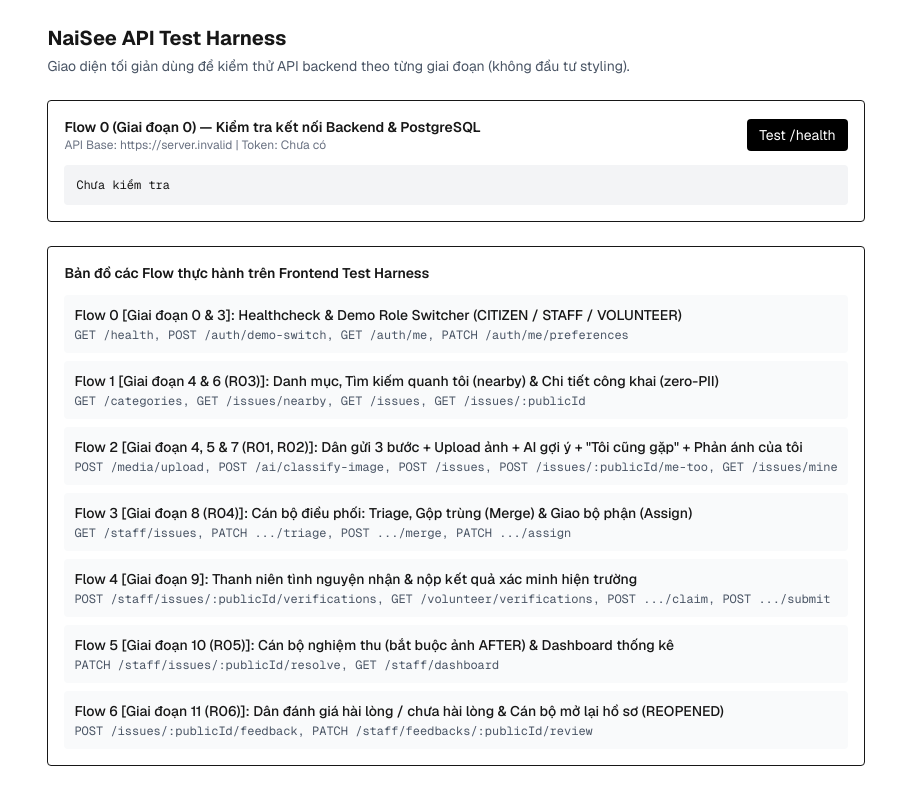
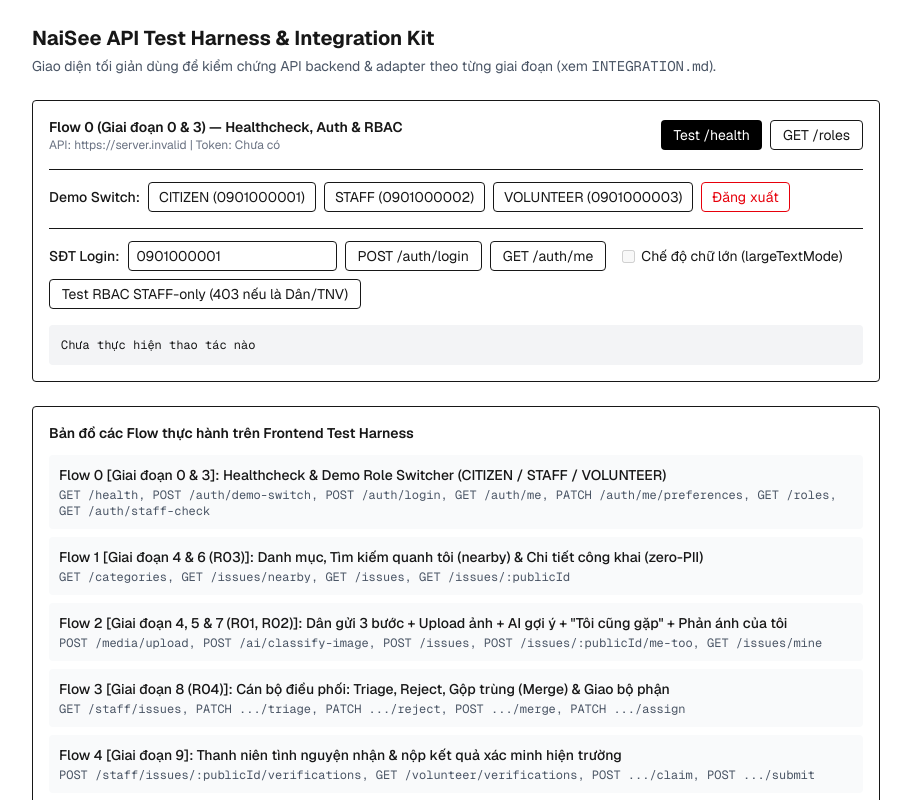
Before and after one commit to LainHash/naisee_frontend, a Next.js app: page / in a window 1280 px wide. Shown: the top 800 px of the page, without its empty margins (184-1095 px from the left). Built offline with nearby package versions, Linux system fonts and the light colour scheme; no server answers.

Commit message:
add auth

```diff
--- a/src/app/page.tsx
+++ b/src/app/page.tsx
@@ -1,42 +1,52 @@
 'use client';
 
-import { useState } from 'react';
-import { apiClient, getStoredToken } from '@/shared/api-client';
+import { useState, useSyncExternalStore } from 'react';
+import { toUiRole } from '@/adapters/domain.adapter';
+import type { BackendRoleName } from '@/contracts/api.types';
+import { authApi, type AuthUserDto } from '@/features/auth/api';
+import {
+  apiClient,
+  getStoredToken,
+  subscribeTokenChange,
+} from '@/shared/api-client';
 
-/**
- * Danh sách các flow thực hành sẽ được bổ sung dần theo từng giai đoạn triển khai Backend.
- * Mục tiêu: chỉ dùng form/button tối giản để test API contract & 5 luồng E2E (UI đẹp đã có sẵn riêng).
- */
 const TEST_FLOWS = [
   {
     id: 'Flow 0',
     stage: 'Giai đoạn 0 & 3',
     title: 'Healthcheck & Demo Role Switcher (CITIZEN / STAFF / VOLUNTEER)',
-    endpoints: 'GET /health, POST /auth/demo-switch, GET /auth/me, PATCH /auth/me/preferences',
+    endpoints:
+      'GET /health, POST /auth/demo-switch, POST /auth/login, GET /auth/me, PATCH /auth/me/preferences, GET /roles, GET /auth/staff-check',
   },
   {
     id: 'Flow 1',
     stage: 'Giai đoạn 4 & 6 (R03)',
-    title: 'Danh mục, Tìm kiếm quanh tôi (nearby) & Chi tiết công khai (zero-PII)',
-    endpoints: 'GET /categories, GET /issues/nearby, GET /issues, GET /issues/:publicId',
+    title:
+      'Danh mục, Tìm kiếm quanh tôi (nearby) & Chi tiết công khai (zero-PII)',
+    endpoints:
+      'GET /categories, GET /issues/nearby, GET /issues, GET /issues/:publicId',
   },
   {
     id: 'Flow 2',
     stage: 'Giai đoạn 4, 5 & 7 (R01, R02)',
-    title: 'Dân gửi 3 bước + Upload ảnh + AI gợi ý + "Tôi cũng gặp" + Phản ánh của tôi',
-    endpoints: 'POST /media/upload, POST /ai/classify-image, POST /issues, POST /issues/:publicId/me-too, GET /issues/mine',
+    title:
+      'Dân gửi 3 bước + Upload ảnh + AI gợi ý + "Tôi cũng gặp" + Phản ánh của tôi',
+    endpoints:
+      'POST /media/upload, POST /ai/classify-image, POST /issues, POST /issues/:publicId/me-too, GET /issues/mine',
   },
   {
     id: 'Flow 3',
     stage: 'Giai đoạn 8 (R04)',
-    title: 'Cán bộ điều phối: Triage, Gộp trùng (Merge) & Giao bộ phận (Assign)',
-    endpoints: 'GET /staff/issues, PATCH .../triage, POST .../merge, PATCH .../assign',
+    title: 'Cán bộ điều phối: Triage, Reject, Gộp trùng (Merge) & Giao bộ phận',
+    endpoints:
+      'GET /staff/issues, PATCH .../triage, PATCH .../reject, POST .../merge, PATCH .../assign',
   },
   {
     id: 'Flow 4',
     stage: 'Giai đoạn 9',
     title: 'Thanh niên tình nguyện nhận & nộp kết quả xác minh hiện trường',
-    endpoints: 'POST /staff/issues/:publicId/verifications, GET /volunteer/verifications, POST .../claim, POST .../submit',
+    endpoints:
+      'POST /staff/issues/:publicId/verifications, GET /volunteer/verifications, POST .../claim, POST .../submit',
   },
   {
     id: 'Flow 5',
@@ -47,68 +57,225 @@ const TEST_FLOWS = [
   {
     id: 'Flow 6',
     stage: 'Giai đoạn 11 (R06)',
-    title: 'Dân đánh giá hài lòng / chưa hài lòng & Cán bộ mở lại hồ sơ (REOPENED)',
-    endpoints: 'POST /issues/:publicId/feedback, PATCH /staff/feedbacks/:publicId/review',
+    title:
+      'Dân đánh giá hài lòng / chưa hài lòng & Cán bộ mở lại hồ sơ (REOPENED)',
+    endpoints:
+      'POST /issues/:publicId/feedback, PATCH /staff/feedbacks/:publicId/review',
   },
 ] as const;
 
 export default function TestHarnessHomePage() {
-  const [result, setResult] = useState<string>('Chưa kiểm tra');
+  const [output, setOutput] = useState<string>('Chưa thực hiện thao tác nào');
+  const [currentUser, setCurrentUser] = useState<AuthUserDto | null>(null);
+  const [phone, setPhone] = useState('0901000001');
   const [loading, setLoading] = useState(false);
+  const hasToken = useSyncExternalStore(
+    subscribeTokenChange,
+    () => Boolean(getStoredToken()),
+    () => false,
+  );
 
-  async function checkHealth() {
+  async function runAction(fn: () => Promise<unknown>) {
     setLoading(true);
     try {
-      const res = await apiClient.get<{ status: string; database: string }>(
-        '/health',
-      );
-      setResult(JSON.stringify(res, null, 2));
+      const res = await fn();
+      setOutput(JSON.stringify(res, null, 2));
     } catch (err) {
-      setResult(err instanceof Error ? err.message : String(err));
+      setOutput(err instanceof Error ? err.message : String(err));
     } finally {
       setLoading(false);
     }
   }
 
-  const hasToken = typeof window !== 'undefined' && Boolean(getStoredToken());
+  async function handleDemoSwitch(
+    role: Extract<BackendRoleName, 'CITIZEN' | 'STAFF' | 'VOLUNTEER'>,
+  ) {
+    await runAction(async () => {
+      const res = await authApi.demoSwitch(role);
+      if (res.success) {
+        setCurrentUser(res.data.user);
+      }
+      return res;
+    });
+  }
+
+  async function handleLogin(e: React.FormEvent) {
+    e.preventDefault();
+    await runAction(async () => {
+      const res = await authApi.login(phone);
+      if (res.success) {
+        setCurrentUser(res.data.user);
+      }
+      return res;
+    });
+  }
+
+  async function handleFetchMe() {
+    await runAction(async () => {
+      const res = await authApi.me();
+      if (res.success) {
+        setCurrentUser(res.data);
+      }
+      return res;
+    });
+  }
+
+  async function handleToggleLargeText() {
+    const next = !(currentUser?.largeTextMode ?? false);
+    await runAction(async () => {
+      const res = await authApi.updatePreferences(next);
+      if (res.success) {
+        setCurrentUser(res.data);
+      }
+      return res;
+    });
+  }
+
+  function handleLogout() {
+    authApi.logout();
+    setCurrentUser(null);
+    setOutput('Đã xóa token khỏi localStorage.');
+  }
 
   return (
-    <main className="mx-auto max-w-4xl p-6 font-sans text-sm">
-      <h1 className="text-xl font-bold">NaiSee API Test Harness</h1>
+    <main
+      className={`mx-auto max-w-4xl p-6 font-sans ${
+        currentUser?.largeTextMode ? 'text-base' : 'text-sm'
+      }`}
+    >
+      <h1 className="text-xl font-bold">
+        NaiSee API Test Harness &amp; Integration Kit
+      </h1>
       <p className="mt-1 text-gray-600">
-        Giao diện tối giản dùng để kiểm thử API backend theo từng giai đoạn (không
-        đầu tư styling).
+        Giao diện tối giản dùng để kiểm chứng API backend &amp; adapter theo từng
+        giai đoạn (xem <code>INTEGRATION.md</code>).
       </p>
 
-      {/* Flow 0: Healthcheck */}
-      <section className="mt-6 rounded border p-4">
-        <div className="flex items-center justify-between gap-4">
+      {/* Flow 0: Healthcheck + Auth + Demo Role Switcher + RBAC */}
+      <section className="mt-6 space-y-4 rounded border p-4">
+        <div className="flex flex-wrap items-center justify-between gap-2">
           <div>
             <div className="font-semibold">
-              Flow 0 (Giai đoạn 0) — Kiểm tra kết nối Backend & PostgreSQL
+              Flow 0 (Giai đoạn 0 &amp; 3) — Healthcheck, Auth &amp; RBAC
             </div>
             <div className="text-xs text-gray-500">
-              API Base:{' '}
+              API:{' '}
               {process.env.NEXT_PUBLIC_API_URL ?? 'http://localhost:3001/api/v1'}{' '}
               | Token: {hasToken ? 'Đã lưu' : 'Chưa có'}
+              {currentUser &&
+                ` | User: ${currentUser.fullName} (BE: ${currentUser.role} / UI: ${toUiRole(currentUser.role)})`}
             </div>
           </div>
+          <div className="flex flex-wrap gap-2">
+            <button
+              type="button"
+              onClick={() => runAction(() => apiClient.get('/health'))}
+              disabled={loading}
+              className="rounded bg-black px-3 py-1 text-white disabled:opacity-50"
+            >
+              Test /health
+            </button>
+            <button
+              type="button"
+              onClick={() => runAction(() => authApi.getRoles())}
+              disabled={loading}
+              className="rounded border px-3 py-1 disabled:opacity-50"
+            >
+              GET /roles
+            </button>
+          </div>
+        </div>
+
+        <div className="flex flex-wrap items-center gap-2 border-t pt-3">
+          <span className="font-medium">Demo Switch:</span>
           <button
             type="button"
-            onClick={checkHealth}
+            onClick={() => handleDemoSwitch('CITIZEN')}
             disabled={loading}
-            className="rounded bg-black px-3 py-1.5 text-white disabled:opacity-50"
+            className="rounded border px-2.5 py-1 hover:bg-gray-100"
           >
-            {loading ? 'Đang kiểm tra...' : 'Test /health'}
+            CITIZEN (0901000001)
+          </button>
+          <button
+            type="button"
+            onClick={() => handleDemoSwitch('STAFF')}
+            disabled={loading}
+            className="rounded border px-2.5 py-1 hover:bg-gray-100"
+          >
+            STAFF (0901000002)
+          </button>
+          <button
+            type="button"
+            onClick={() => handleDemoSwitch('VOLUNTEER')}
+            disabled={loading}
+            className="rounded border px-2.5 py-1 hover:bg-gray-100"
+          >
+            VOLUNTEER (0901000003)
+          </button>
+          <button
+            type="button"
+            onClick={handleLogout}
+            disabled={loading}
+            className="rounded border px-2.5 py-1 text-red-600"
+          >
+            Đăng xuất
           </button>
         </div>
 
-        <pre className="mt-3 overflow-auto rounded bg-gray-100 p-3 text-xs">
-          {result}
+        <form
+          onSubmit={handleLogin}
+          className="flex flex-wrap items-center gap-2 border-t pt-3"
+        >
+          <label className="font-medium" htmlFor="phone-input">
+            SĐT Login:
+          </label>
+          <input
+            id="phone-input"
+            value={phone}
+            onChange={(e) => setPhone(e.target.value)}
+            className="rounded border px-2 py-1"
+            placeholder="0901000001"
+          />
+          <button
+            type="submit"
+            disabled={loading}
+            className="rounded border px-3 py-1"
+          >
+            POST /auth/login
+          </button>
+          <button
+            type="button"
+            onClick={handleFetchMe}
+            disabled={loading}
+            className="rounded border px-3 py-1"
+          >
+            GET /auth/me
+          </button>
+          <label className="ml-2 flex items-center gap-1.5">
+            <input
+              type="checkbox"
+              checked={currentUser?.largeTextMode ?? false}
+              onChange={handleToggleLargeText}
+              disabled={loading || !hasToken}
+            />
+            <span>Chế độ chữ lớn (largeTextMode)</span>
+          </label>
+          <button
+            type="button"
+            onClick={() => runAction(() => authApi.staffCheck())}
+            disabled={loading}
+            className="rounded border px-3 py-1"
+          >
+            Test RBAC STAFF-only (403 nếu là Dân/TNV)
+          </button>
+        </form>
+
+        <pre className="max-h-72 overflow-auto rounded bg-gray-100 p-3 text-xs">
+          {output}
         </pre>
       </section>
 
-      {/* Chú thích bản đồ các Flow thực hành trên Test Harness */}
+      {/* Bản đồ các Flow thực hành */}
       <section className="mt-6 rounded border p-4">
         <h2 className="font-semibold">
           Bản đồ các Flow thực hành trên Frontend Test Harness
--- /dev/null
+++ b/src/features/auth/api.ts
@@ -0,0 +1,80 @@
+import type { ApiEnvelope, BackendRoleName } from '@/contracts/api.types';
+import { apiClient, setStoredToken } from '@/shared/api-client';
+
+export interface AuthUserDto {
+  publicId: string;
+  fullName: string;
+  phone: string;
+  role: BackendRoleName;
+  departmentId: number | null;
+  ward: string;
+  largeTextMode: boolean;
+  isActive: boolean;
+}
+
+export interface AuthResponseDto {
+  accessToken: string;
+  user: AuthUserDto;
+}
+
+export interface RoleDto {
+  publicId: string;
+  name: BackendRoleName;
+  description: string | null;
+}
+
+export interface StaffCheckDto {
+  allowed: boolean;
+  role: BackendRoleName;
+}
+
+/**
+ * Headless Auth & RBAC SDK matching naisee_backend AuthController.
+ * Standalone frontend agents can import/copy these functions directly.
+ */
+export const authApi = {
+  async login(phone: string, password?: string): Promise<ApiEnvelope<AuthResponseDto>> {
+    const res = await apiClient.post<AuthResponseDto>('/auth/login', {
+      phone,
+      ...(password ? { password } : {}),
+    });
+    if (res.success) {
+      setStoredToken(res.data.accessToken);
+    }
+    return res;
+  },
+
+  async demoSwitch(
+    role: Extract<BackendRoleName, 'CITIZEN' | 'STAFF' | 'VOLUNTEER'>,
+  ): Promise<ApiEnvelope<AuthResponseDto>> {
+    const res = await apiClient.post<AuthResponseDto>('/auth/demo-switch', {
+      role,
+    });
+    if (res.success) {
+      setStoredToken(res.data.accessToken);
+    }
+    return res;
+  },
+
+  me(): Promise<ApiEnvelope<AuthUserDto>> {
+    return apiClient.get<AuthUserDto>('/auth/me');
+  },
+
+  updatePreferences(largeTextMode: boolean): Promise<ApiEnvelope<AuthUserDto>> {
+    return apiClient.patch<AuthUserDto>('/auth/me/preferences', {
+      largeTextMode,
+    });
+  },
+
+  getRoles(): Promise<ApiEnvelope<RoleDto[]>> {
+    return apiClient.get<RoleDto[]>('/roles');
+  },
+
+  staffCheck(): Promise<ApiEnvelope<StaffCheckDto>> {
+    return apiClient.get<StaffCheckDto>('/auth/staff-check');
+  },
+
+  logout(): void {
+    setStoredToken(null);
+  },
+};
--- a/src/shared/api-client.ts
+++ b/src/shared/api-client.ts
@@ -4,6 +4,7 @@ const API_BASE_URL =
   process.env.NEXT_PUBLIC_API_URL ?? 'http://localhost:3001/api/v1';
 
 const TOKEN_STORAGE_KEY = 'naisee_test_token';
+const TOKEN_EVENT_NAME = 'naisee-token-change';
 
 export function getStoredToken(): string | null {
   if (typeof window === 'undefined') return null;
@@ -17,6 +18,17 @@ export function setStoredToken(token: string | null): void {
   } else {
     window.localStorage.removeItem(TOKEN_STORAGE_KEY);
   }
+  window.dispatchEvent(new Event(TOKEN_EVENT_NAME));
+}
+
+export function subscribeTokenChange(callback: () => void): () => void {
+  if (typeof window === 'undefined') return () => {};
+  window.addEventListener('storage', callback);
+  window.addEventListener(TOKEN_EVENT_NAME, callback);
+  return () => {
+    window.removeEventListener('storage', callback);
+    window.removeEventListener(TOKEN_EVENT_NAME, callback);
+  };
 }
 
 export async function apiRequest<T>(
```
